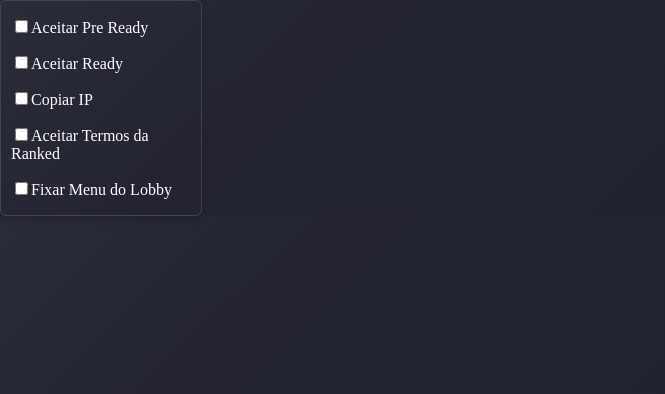
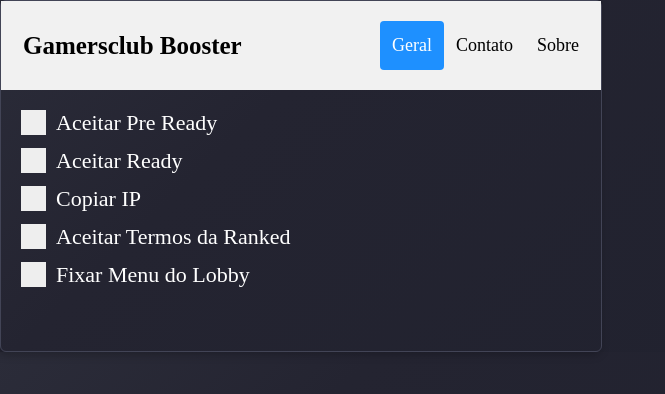
Before and after one commit to gamersclub-booster/gamersclub-booster, a browser extension: page opcoes/opcoes.html in a window 1280 px wide. Shown: the whole page, without its empty margins (0-665 px from the left). Drawn offline with Linux system fonts and the light colour scheme.

Commit message:
Melhorias na página de opções

```diff
--- a/opcoes/opcoes.css
+++ b/opcoes/opcoes.css
@@ -1,7 +1,8 @@
 body {
     min-height: 100%;
+    height: 350px;
     margin: 0;
-    width: 200px;
+    width: 600px;
     color: #ffffff;
     box-shadow: -2px 2px 10px rgb(0 0 0 / 25%);
     border-radius: 6px;
@@ -10,6 +11,137 @@
     background-image: linear-gradient(-224deg, #2b2c39, #242431 23%, #21222f 67%, #272734);
 }
 
-.center {
-    margin: 10px;
+.body {
+    margin: 20px;
+    display: none;
 }
+
+.ativo {
+    display: block;
+}
+
+.container {
+    display: block;
+    position: relative;
+    padding-left: 35px;
+    margin-bottom: 12px;
+    cursor: pointer;
+    font-size: 22px;
+    -webkit-user-select: none;
+    -moz-user-select: none;
+    -ms-user-select: none;
+    user-select: none;
+}
+
+/* Hide the browser's default checkbox */
+.container input {
+    position: absolute;
+    opacity: 0;
+    cursor: pointer;
+    height: 0;
+    width: 0;
+}
+
+/* Create a custom checkbox */
+.checkmark {
+    position: absolute;
+    top: 0;
+    left: 0;
+    height: 25px;
+    width: 25px;
+    background-color: #eee;
+}
+
+/* On mouse-over, add a grey background color */
+.container:hover input~.checkmark {
+    background-color: #ccc;
+}
+
+/* When the checkbox is checked, add a blue background */
+.container input:checked~.checkmark {
+    background-color: #2196F3;
+}
+
+/* Create the checkmark/indicator (hidden when not checked) */
+.checkmark:after {
+    content: "";
+    position: absolute;
+    display: none;
+}
+
+/* Show the checkmark when checked */
+.container input:checked~.checkmark:after {
+    display: block;
+}
+
+/* Style the checkmark/indicator */
+.container .checkmark:after {
+    left: 9px;
+    top: 5px;
+    width: 5px;
+    height: 10px;
+    border: solid white;
+    border-width: 0 3px 3px 0;
+    -webkit-transform: rotate(45deg);
+    -ms-transform: rotate(45deg);
+    transform: rotate(45deg);
+}
+
+
+
+
+
+/* Style the header with a grey background and some padding */
+.header {
+    overflow: hidden;
+    background-color: #f1f1f1;
+    padding: 20px 10px;
+}
+
+/* Style the header links */
+.header a {
+    float: left;
+    color: black;
+    text-align: center;
+    padding: 12px;
+    text-decoration: none;
+    font-size: 18px;
+    line-height: 25px;
+    border-radius: 4px;
+}
+
+/* Style the logo link (notice that we set the same value of line-height and font-size to prevent the header to increase when the font gets bigger */
+.header a.logo {
+    font-size: 25px;
+    font-weight: bold;
+}
+
+/* Change the background color on mouse-over */
+.header a:hover {
+    background-color: #ddd;
+    color: black;
+}
+
+/* Style the active/current link*/
+.header a.active {
+    background-color: dodgerblue;
+    color: white;
+}
+
+/* Float the link section to the right */
+.header-right {
+    float: right;
+}
+
+/* Add media queries for responsiveness - when the screen is 500px wide or less, stack the links on top of each other */
+@media screen and (max-width: 500px) {
+    .header a {
+        float: none;
+        display: block;
+        text-align: left;
+    }
+
+    .header-right {
+        float: none;
+    }
+}
--- a/opcoes/opcoes.html
+++ b/opcoes/opcoes.html
@@ -2,17 +2,50 @@
 <!-- HTML5 -->
 <meta charset="utf-8" />
 <html>
+
 <head>
   <link rel="stylesheet" href="opcoes.css" />
 </head>
+
 <body>
-    <div class="center">
-      <p><input type="checkbox" id="autoAceitarPreReady" /><label for="autoAceitarPreReady">Aceitar Pre Ready</label></p>
-      <p><input type="checkbox" id="autoAceitarReady" /><label for="autoAceitarReady">Aceitar Ready</label></p>
-      <p><input type="checkbox" id="autoCopiarIp" /><label for="autoCopiarIp">Copiar IP</label></p>
-      <p><input type="checkbox" id="autoConcordarTermosRanked" /><label for="autoConcordarTermosRanked">Aceitar Termos da Ranked</label></p>
-      <p><input type="checkbox" id="autoFixarMenuLobby" /><label for="autoFixarMenuLobby">Fixar Menu do Lobby</label></p>
+  <div class="header">
+    <a href="#default" class="logo">Gamersclub Booster</a>
+    <div class="header-right">
+      <a class="active" href="#geral" id="link-geral">Geral</a>
+      <a href="#contato" id="link-contato">Contato</a>
+      <a href="#sobre" id="link-sobre">Sobre</a>
+    </div>
+    </div>
+  <div class="body ativo" id="geral">
+    <label class="container" for="autoAceitarPreReady">Aceitar Pre Ready
+      <input type="checkbox" id="autoAceitarPreReady" />
+      <span class="checkmark"></span>
+    </label>
+    <label class="container" for="autoAceitarReady">Aceitar Ready
+      <input type="checkbox" id="autoAceitarReady" />
+      <span class="checkmark"></span>
+    </label>
+    <label class="container" for="autoCopiarIp">Copiar IP
+      <input type="checkbox" id="autoCopiarIp" />
+      <span class="checkmark"></span>
+    </label>
+    <label class="container" for="autoConcordarTermosRanked">Aceitar Termos da Ranked
+      <input type="checkbox" id="autoConcordarTermosRanked" />
+      <span class="checkmark"></span>
+    </label>
+    <label class="container" for="autoFixarMenuLobby">Fixar Menu do Lobby
+      <input type="checkbox" id="autoFixarMenuLobby" />
+      <span class="checkmark"></span>
+    </label>
+  </div>
+  <div class="body" id="contato">
+    Github
+    Twitter
+  </div>
+  <div class="body" id="sobre">
+    Versão: 1.0.12
   </div>
 </body>
 <script src="opcoes.js"></script>
+
 </html>
--- a/opcoes/opcoes.js
+++ b/opcoes/opcoes.js
@@ -5,19 +5,26 @@
     'autoFixarMenuLobby',
     'autoConcordarTermosRanked'
 ];
+const paginas = [
+    'geral',
+    'contato',
+    'sobre'
+]
 function iniciarPaginaOpcoes() {
+    marcarCheckboxes();
+    adicionarListenersFeatures();
+    adicionarListenersPaginas();
+}
+function marcarCheckboxes() {
     chrome.storage.sync.get(null, (response) => {
         if (!response) return false;
         for (const feature of features) {
             document.getElementById(feature).checked = response[feature];
         }
     });
-
-    adicionarListeners();
 }
-function adicionarListeners() {
+function adicionarListenersFeatures() {
     for (const feature of features) {
-        console.log(feature);
         document.getElementById(feature).addEventListener('change', function (e) {
             console.log(feature, 'changed');
             chrome.storage.sync.set({ [feature]: this.checked }, function () {});
@@ -25,4 +32,27 @@
     }
 }
 
+function adicionarListenersPaginas() {
+    for (const pagina of paginas) {
+        document.getElementById(`link-${pagina}`).addEventListener('click', function (e) {
+            abrirPagina(pagina);
+        });
+    }
+}
+function abrirPagina(pagina) {
+    const link = document.getElementById(`link-${pagina}`);
+    const paginaAtiva = document.getElementById(pagina);
+
+    Array.from(document.getElementsByClassName('ativo')).forEach((el) => {
+        el.classList.remove("ativo");
+    });
+
+    Array.from(document.getElementsByClassName('active')).forEach((el) => {
+        el.classList.remove("active");
+    });
+
+    link.classList.add('active');
+    paginaAtiva.classList.add('ativo');
+}
+
 iniciarPaginaOpcoes();
```
Also changed, not shown: manifest.json. Lines whose indentation alone changed are shown as unchanged.
